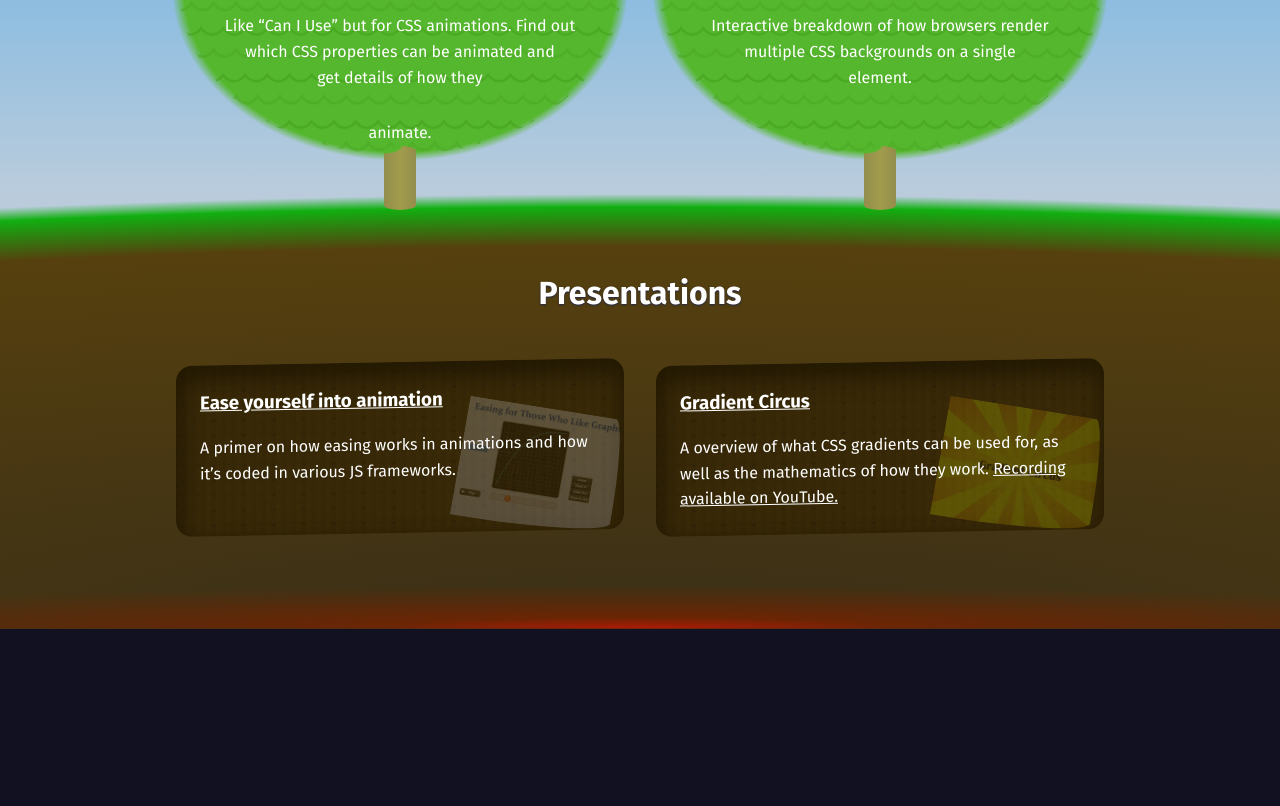
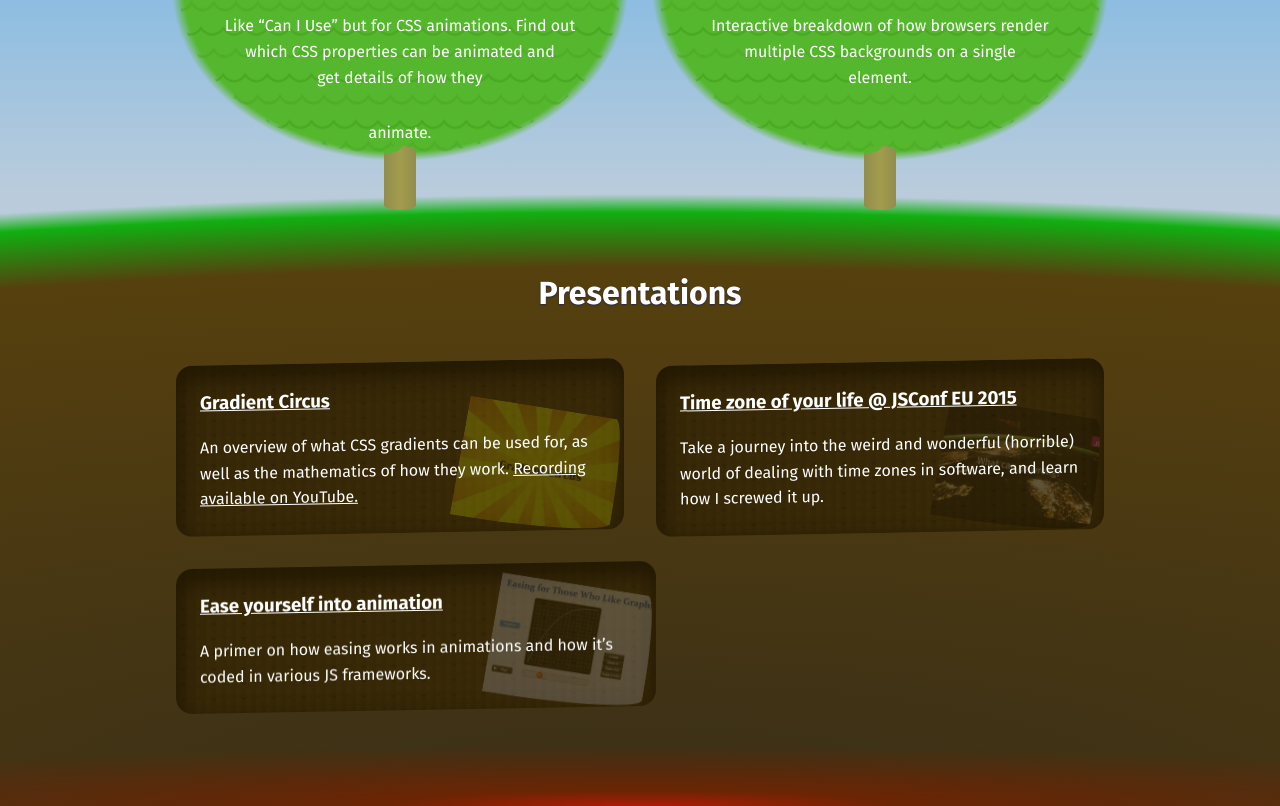
Before and after one commit to gilmoreorless/gilmoreorless.github.com, a website: page index.html in a window 1280 px wide. Shown: the part 1765-2571 px from the top of the page. Before the commit the page ends 2394 px from the top, so only its background shows below. Drawn offline with Linux system fonts and the light colour scheme.

Commit message:
Added JSConfEU presentation with optimised images

```diff
--- a/index.html
+++ b/index.html
@@ -149,17 +149,25 @@
                 <li class="project-item has-preview">
                     <div class="project-details">
                             <div class="unsemantic-empty-shape-element"></div>
-                            <img src="/gilhub/img/project-easing.png" alt="" class="project-preview">
-                        <h3 class="project-title"><a href="https://gilmoreorless.github.io/sydjs-preso-easing/">Ease yourself into animation</a></h3>
-                        <p class="project-description">A primer on how easing works in animations and how it’s coded in various JS frameworks.</p>
+                            <img src="/gilhub/img/presentation-gradient-circus.png" alt="" class="project-preview">
+                        <h3 class="project-title"><a href="https://gilmoreorless.github.io/preso-gradient-circus/">Gradient Circus</a></h3>
+                        <p class="project-description">An overview of what CSS gradients can be used for, as well as the mathematics of how they work. <a href='https://www.youtube.com/watch?v=y_GT0mOmiE0'>Recording available on YouTube.</a></p>
                     </div>
                 </li>
                 <li class="project-item has-preview">
                     <div class="project-details">
                             <div class="unsemantic-empty-shape-element"></div>
-                            <img src="/gilhub/img/project-gradient-circus.png" alt="" class="project-preview">
-                        <h3 class="project-title"><a href="https://gilmoreorless.github.io/preso-gradient-circus/">Gradient Circus</a></h3>
-                        <p class="project-description">A overview of what CSS gradients can be used for, as well as the mathematics of how they work. <a href='https://www.youtube.com/watch?v=y_GT0mOmiE0'>Recording available on YouTube.</a></p>
+                            <img src="/gilhub/img/presentation-jsconfeu15.jpg" alt="" class="project-preview">
+                        <h3 class="project-title"><a href="https://www.youtube.com/watch?v=2BdFg5JT9lg">Time zone of your life @ JSConf EU 2015</a></h3>
+                        <p class="project-description">Take a journey into the weird and wonderful (horrible) world of dealing with time zones in software, and learn how I screwed it up.</p>
+                    </div>
+                </li>
+                <li class="project-item has-preview">
+                    <div class="project-details">
+                            <div class="unsemantic-empty-shape-element"></div>
+                            <img src="/gilhub/img/presentation-easing.png" alt="" class="project-preview">
+                        <h3 class="project-title"><a href="https://gilmoreorless.github.io/sydjs-preso-easing/">Ease yourself into animation</a></h3>
+                        <p class="project-description">A primer on how easing works in animations and how it’s coded in various JS frameworks.</p>
                     </div>
                 </li>
             </ul>
```
Also changed, not shown: gilhub/src/projects.json (+13 -7 lines), gilhub/img/presentation-easing.png (added), gilhub/img/presentation-gradient-circus.png (added), gilhub/img/presentation-jsconfeu15.jpg (added), gilhub/img/project-bgimage-layers.png, gilhub/img/project-canianimate.png, gilhub/img/project-double-30-overs.png, gilhub/img/project-dst-rules.png, gilhub/img/project-easing.png (deleted), gilhub/img/project-gradient-circus.png (deleted).
